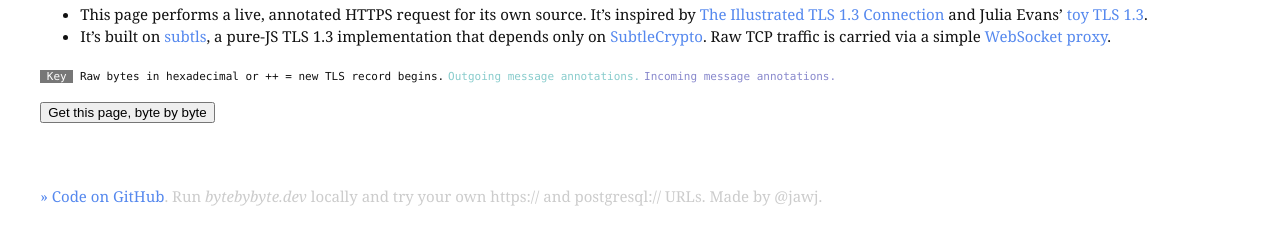
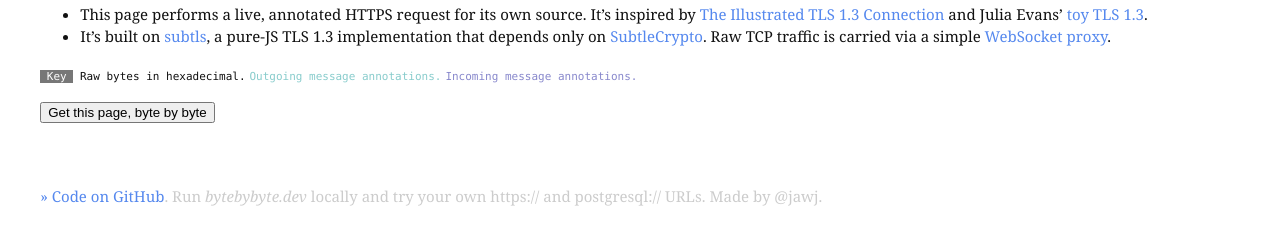
Before and after one commit to jawj/subtls, a website: page docs/index.html in a window 1280 px wide. Shown: the part 144-388 px from the top of the page. Drawn offline with Linux system fonts and the light colour scheme.

Commit message:
Update index.html

```diff
--- a/docs/index.html
+++ b/docs/index.html
@@ -27,7 +27,7 @@
       <li>It’s built on <a href="https://github.com/jawj/subtls">subtls</a>, a pure-JS TLS 1.3 implementation that depends only on <a href="https://developer.mozilla.org/en-US/docs/Web/API/SubtleCrypto">SubtleCrypto</a>. Raw TCP traffic is carried via a simple <a href="https://github.com/jawj/subtls/blob/main/subtls-wsproxy/worker.ts">WebSocket proxy</a>.</li>
     </ul>
     <p>
-      <span class="hex" style="color: #111"><span style="color: #fff; background: #777"> Key </span> Raw bytes in hexadecimal or ++ = new TLS record begins.</span> <span class="hex" style="color: #8cc">Outgoing message annotations.</span> <span class="hex" style="color: #88c">Incoming message annotations.</span>
+      <span class="hex" style="color: #111"><span style="color: #fff; background: #777"> Key </span> Raw bytes in hexadecimal.</span> <span class="hex" style="color: #8cc">Outgoing message annotations.</span> <span class="hex" style="color: #88c">Incoming message annotations.</span>
     </p>
     <p><input id="go" type="button" value="Get this page, byte by byte"></p>
   </div>
```
